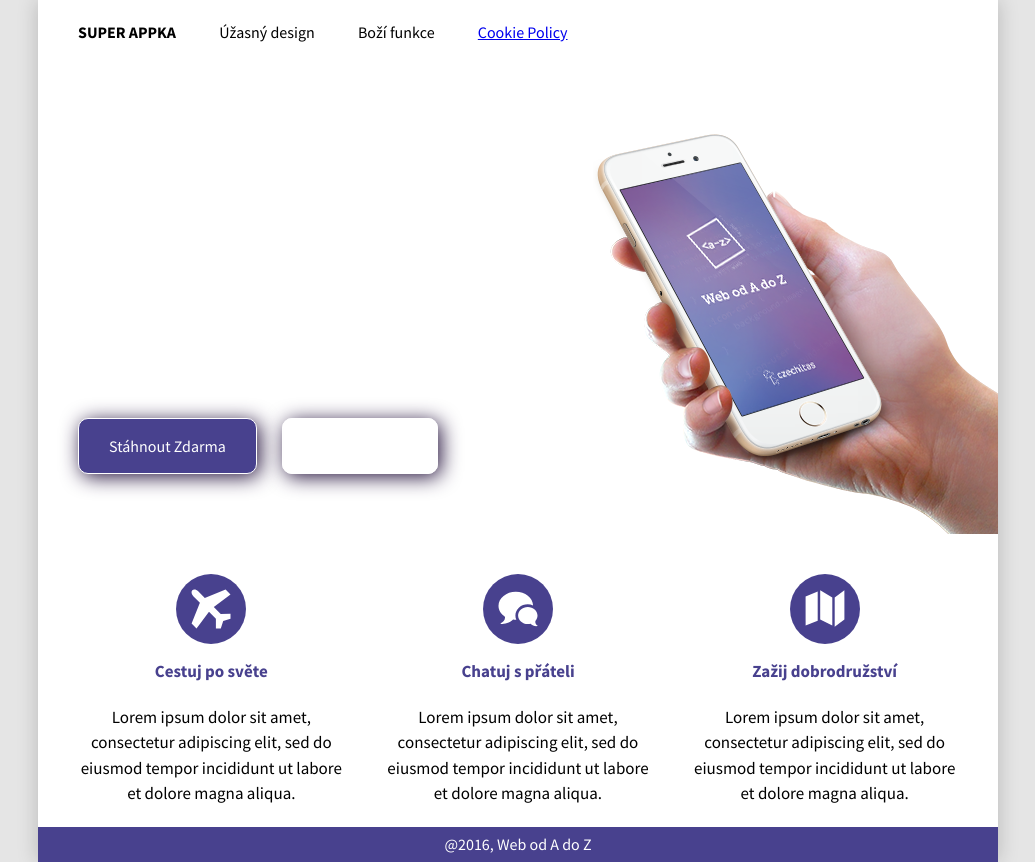
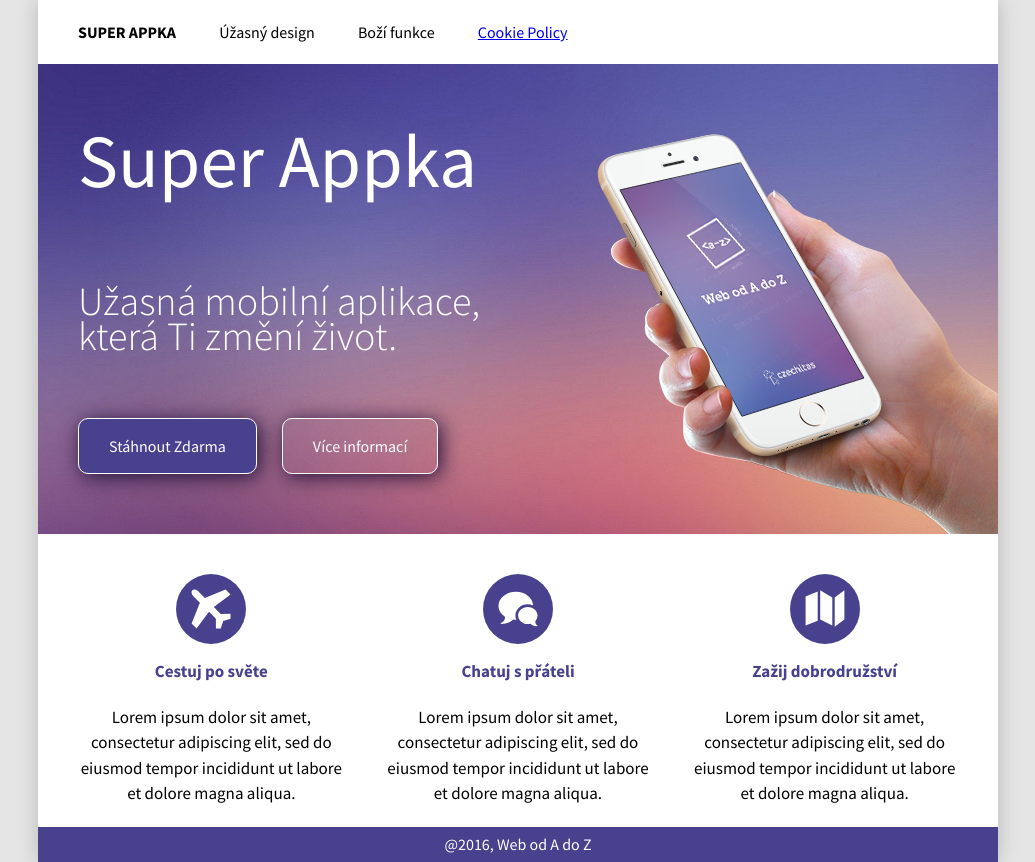
Before and after one commit to ZuzanaBartkova/ZuzanaBartkova.github.io, a plain HTML site: page index.html in a window 1280 px wide. Shown: the whole page, without its empty margins (122-1157 px from the left). Drawn offline with Linux system fonts and the light colour scheme.

Commit message:
Update style.css

```diff
--- a/style.css
+++ b/style.css
@@ -53,7 +53,7 @@ header, .subheader {
 
 .subheader {
     position: relative;
-    background-image: url(images/pozadi.jpg);
+    background-image: url(pozadi.jpg);
     height: 470px;
     margin: 0;
     color: white;
```
